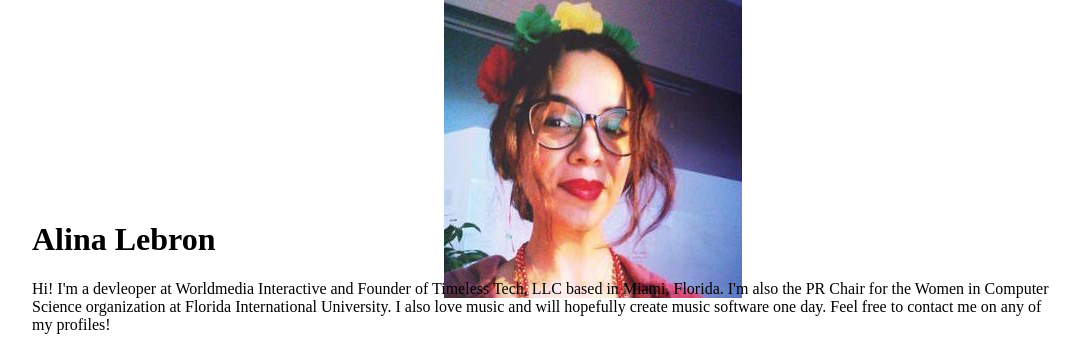
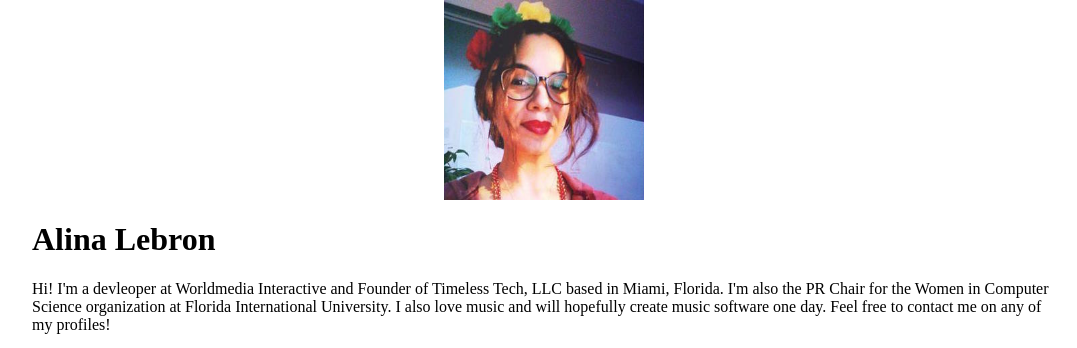
Before and after one commit to alinalebron/lhd-tutorial, a plain HTML site: page index.html in a window 1280 px wide. Shown: the top 348 px of the page, without its empty margins (96-1173 px from the left). Drawn offline with nearby package versions, Linux system fonts and the light colour scheme.

Commit message:
modified css

```diff
--- a/styles/styles.css
+++ b/styles/styles.css
@@ -13,3 +13,8 @@ body {
   margin: 0 auto;
   border-radius: 100%;
 }
+
+.profile img {
+  width: 100%;
+  height: 100%;
+}
```
